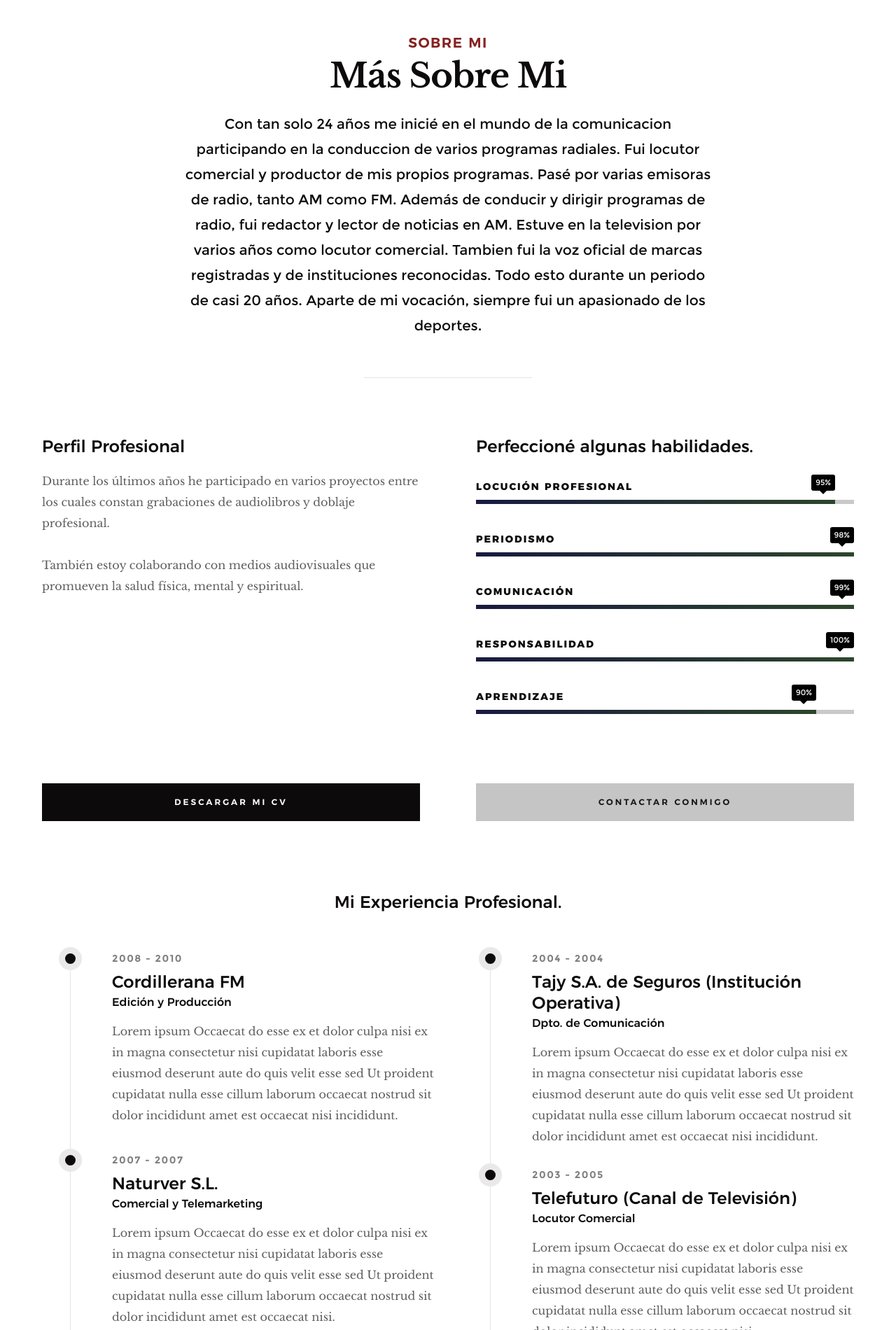
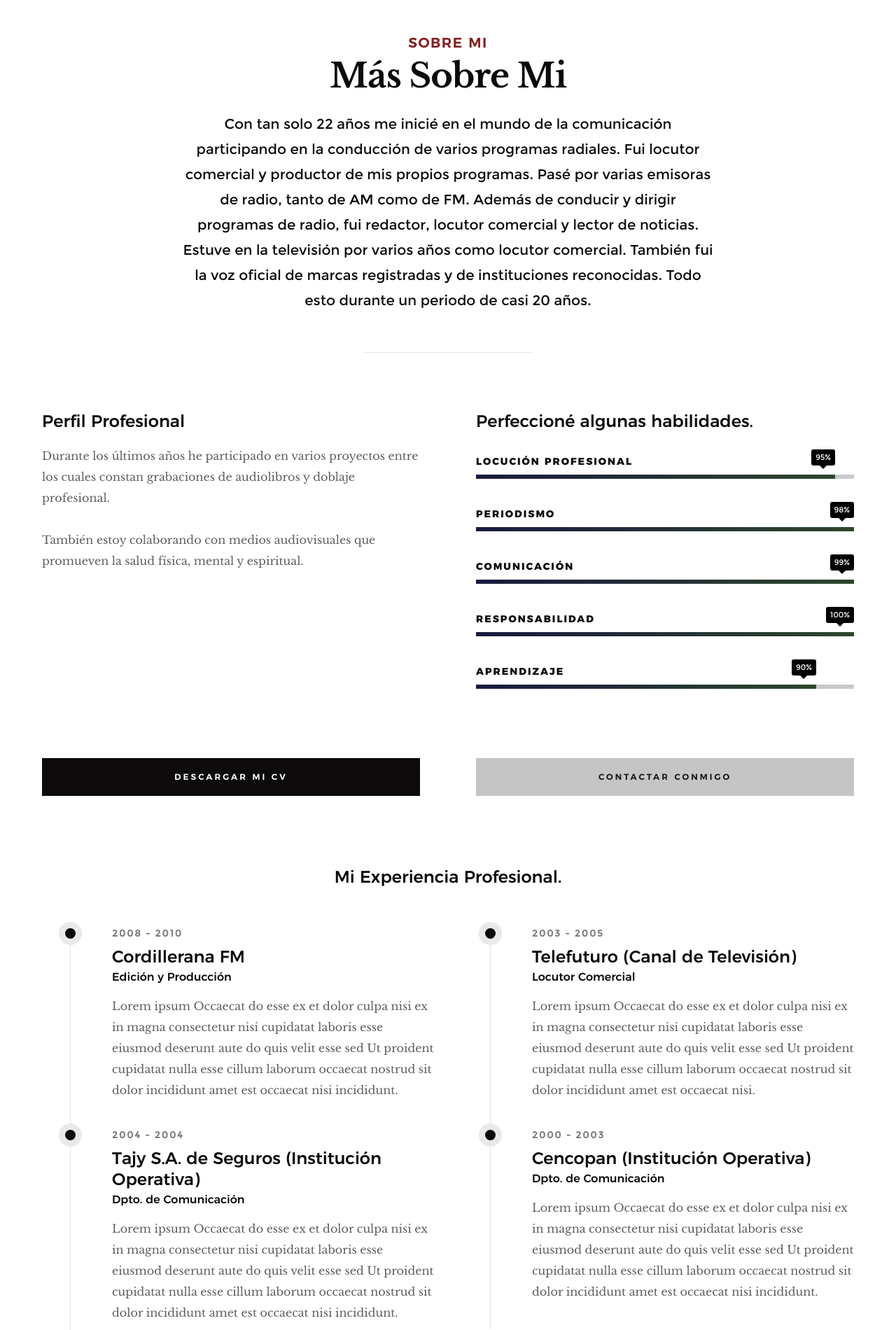
Before and after one commit to pabloavalencia/pabloavalencia.github.io, a plain HTML site: page index.html in a window 1280 px wide. Shown: the part 900-2800 px from the top of the page at 70% size. Drawn offline with Linux system fonts and the light colour scheme.

Commit message:
small modifications

```diff
--- a/index.html
+++ b/index.html
@@ -75,7 +75,7 @@
                 <h3>Pablo Andrés Valencia Trujillo</h3>
 
                 <h1>
-                    Profesional en las Áreas de Locución y Periodismo.
+                    Profesional en las Áreas de Comunicación, Locución y Periodismo.
                 </h1>
 
                 <div class="home-content__buttons">
@@ -127,14 +127,14 @@
             <div class="col-full text-center">
                 <h3>Sobre Mi</h3>
                 <h1>Más Sobre Mi</h1>
-                <p class="lead">Con tan solo 24 años me inicié en el mundo de la comunicacion participando en la conduccion de varios programas radiales.
+                <p class="lead">Con tan solo 22 años me inicié en el mundo de la comunicación participando en la conducción de varios programas radiales.
                                 Fui locutor comercial y productor de mis propios programas.
-                                Pasé por varias emisoras de radio, tanto AM como FM.
-                                Además de conducir y dirigir programas de radio, fui redactor y lector de noticias en AM.
-                                Estuve en la television por varios años como locutor comercial.
-                                Tambien fui la voz oficial de marcas registradas y de instituciones reconocidas.
+                                Pasé por varias emisoras de radio, tanto de AM como de FM.
+                                Además de conducir y dirigir programas de radio, fui redactor, locutor comercial y lector de noticias.
+                                Estuve en la televisión por varios años como locutor comercial.
+                                También fui la voz oficial de marcas registradas y de instituciones reconocidas.
                                 Todo esto durante un periodo de casi 20 años.
-                                Aparte de mi vocación, siempre fui un apasionado de los deportes.</p>
+                </p>
             </div>
         </div>
 
@@ -216,12 +216,12 @@
                     <div class="timeline__block">
                         <div class="timeline__bullet"></div>
                         <div class="timeline__header">
-                            <p class="timeline__timeframe">2007 - 2007</p>
-                            <h3>Naturver S.L.</h3>
-                            <h5>Comercial y Telemarketing</h5>
+                            <p class="timeline__timeframe">2004 - 2004</p>
+                            <h3>Tajy S.A. de Seguros (Institución Operativa)</h3>
+                            <h5>Dpto. de Comunicación</h5>
                         </div>
                         <div class="timeline__desc">
-                            <p>Lorem ipsum Occaecat do esse ex et dolor culpa nisi ex in magna consectetur nisi cupidatat laboris esse eiusmod deserunt aute do quis velit esse sed Ut proident cupidatat nulla esse cillum laborum occaecat nostrud sit dolor incididunt amet est occaecat nisi.</p>
+                            <p>Lorem ipsum Occaecat do esse ex et dolor culpa nisi ex in magna consectetur nisi cupidatat laboris esse eiusmod deserunt aute do quis velit esse sed Ut proident cupidatat nulla esse cillum laborum occaecat nostrud sit dolor incididunt amet est occaecat nisi incididunt.</p>
                         </div>
                     </div> <!-- end timeline__block -->
 
@@ -230,18 +230,6 @@
 
             <div class="col-six tab-full right">
                 <div class="timeline">
-
-                    <div class="timeline__block">
-                        <div class="timeline__bullet"></div>
-                        <div class="timeline__header">
-                            <p class="timeline__timeframe">2004 - 2004</p>
-                            <h3>Tajy S.A. de Seguros (Institución Operativa)</h3>
-                            <h5>Dpto. de Comunicación</h5>
-                        </div>
-                        <div class="timeline__desc">
-                            <p>Lorem ipsum Occaecat do esse ex et dolor culpa nisi ex in magna consectetur nisi cupidatat laboris esse eiusmod deserunt aute do quis velit esse sed Ut proident cupidatat nulla esse cillum laborum occaecat nostrud sit dolor incididunt amet est occaecat nisi incididunt.</p>
-                        </div>
-                    </div> <!-- end timeline__block -->
 
                     <div class="timeline__block">
                         <div class="timeline__bullet"></div>
@@ -255,12 +243,6 @@
                         </div>
                     </div> <!-- end timeline__block -->
 
-                </div> <!-- end timeline -->
-            </div> <!-- end right -->
-
-            <div class="col-six tab-full right">
-                <div class="timeline">
-
                     <div class="timeline__block">
                         <div class="timeline__bullet"></div>
                         <div class="timeline__header">
@@ -272,6 +254,12 @@
                             <p>Lorem ipsum Occaecat do esse ex et dolor culpa nisi ex in magna consectetur nisi cupidatat laboris esse eiusmod deserunt aute do quis velit esse sed Ut proident cupidatat nulla esse cillum laborum occaecat nostrud sit dolor incididunt amet est occaecat nisi incididunt.</p>
                         </div>
                     </div> <!-- end timeline__block -->
+
+                </div> <!-- end timeline -->
+            </div> <!-- end right -->
+
+            <div class="col-six tab-full right">
+                <div class="timeline">
 
                     <div class="timeline__block">
                         <div class="timeline__bullet"></div>
@@ -285,12 +273,6 @@
                         </div>
                     </div> <!-- end timeline__block -->
 
-                </div> <!-- end timeline -->
-            </div> <!-- end right -->
-
-            <div class="col-six tab-full right">
-                <div class="timeline">
-
                     <div class="timeline__block">
                         <div class="timeline__bullet"></div>
                         <div class="timeline__header">
@@ -303,6 +285,12 @@
                         </div>
                     </div> <!-- end timeline__block -->
 
+                </div> <!-- end timeline -->
+            </div> <!-- end right -->
+
+            <div class="col-six tab-full right">
+                <div class="timeline">
+
                     <div class="timeline__block">
                         <div class="timeline__bullet"></div>
                         <div class="timeline__header">
@@ -314,12 +302,6 @@
                             <p>Lorem ipsum Occaecat do esse ex et dolor culpa nisi ex in magna consectetur nisi cupidatat laboris esse eiusmod deserunt aute do quis velit esse sed Ut proident cupidatat nulla esse cillum laborum occaecat nostrud sit dolor incididunt amet est occaecat nisi.</p>
                         </div>
                     </div> <!-- end timeline__block -->
-
-                </div> <!-- end timeline -->
-            </div> <!-- end right -->
-
-            <div class="col-six tab-full right">
-                <div class="timeline">
 
                     <div class="timeline__block">
                         <div class="timeline__bullet"></div>
@@ -576,7 +558,7 @@
         <div class="row contact__main">
             <div class="col-four tab-full contact__infos">
                 <h4 class="h06">Teléfono</h4>
-                <p>Móvil: (+34) 123 456 789<br>
+                <p>Móvil: (+1) 213 732 4117<br>
                 </p>
             </div>
 
@@ -589,7 +571,7 @@
             <div class="col-four tab-full contact__infos">
                 <h4 class="h06">Dirección</h4>
                 <p>
-                Valencia, España
+                Redding, CA, Estados Unidos
                 </p>
             </div>
 
```
Also changed, not shown: 1 other file.
